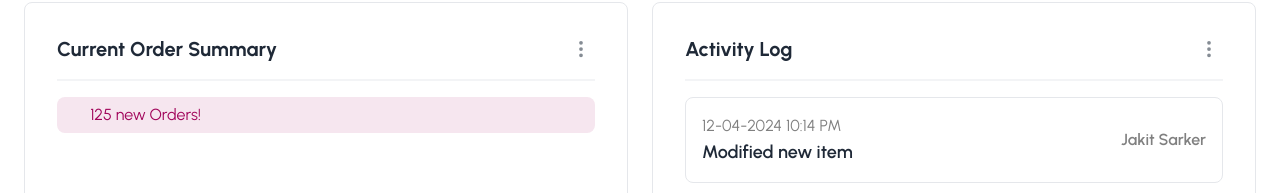
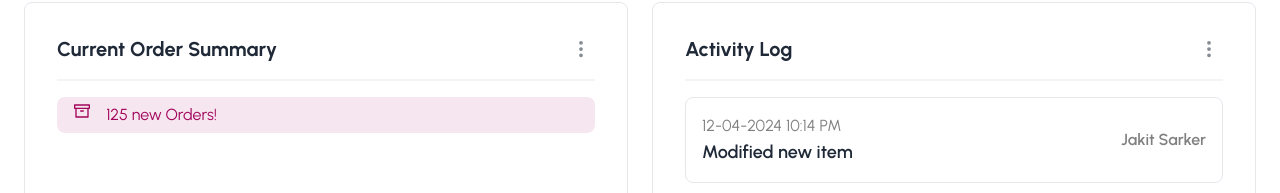
Before and after one commit to JannatulAfrozFaria/admin-layout, a React (Vite) app: page / in a window 1280 px wide. Shown: the part 935-1128 px from the top of the page. Built offline with nearby package versions, Linux system fonts and the light colour scheme; a web font is replaced by a local one.

Commit message:
archive icon added

```diff
--- a/src/Home/HomeComponents/OrderSummary.jsx
+++ b/src/Home/HomeComponents/OrderSummary.jsx
@@ -1,5 +1,5 @@
 import SectionTitle from "../../UtilityComponents/SectionTitle";
-
+import { FiArchive } from "react-icons/fi";
 
 const OrderSummary = () => {
     return (
@@ -8,7 +8,7 @@ const OrderSummary = () => {
             <SectionTitle title={'Current Order Summary'}></SectionTitle>
             <div className="pendingNumber flex justify-between ">
                 <div className="flex gap-4">
-                    <div></div>
+                    <div> <FiArchive /></div>
                     <div>125 new Orders!</div>
                 </div>
 
```
